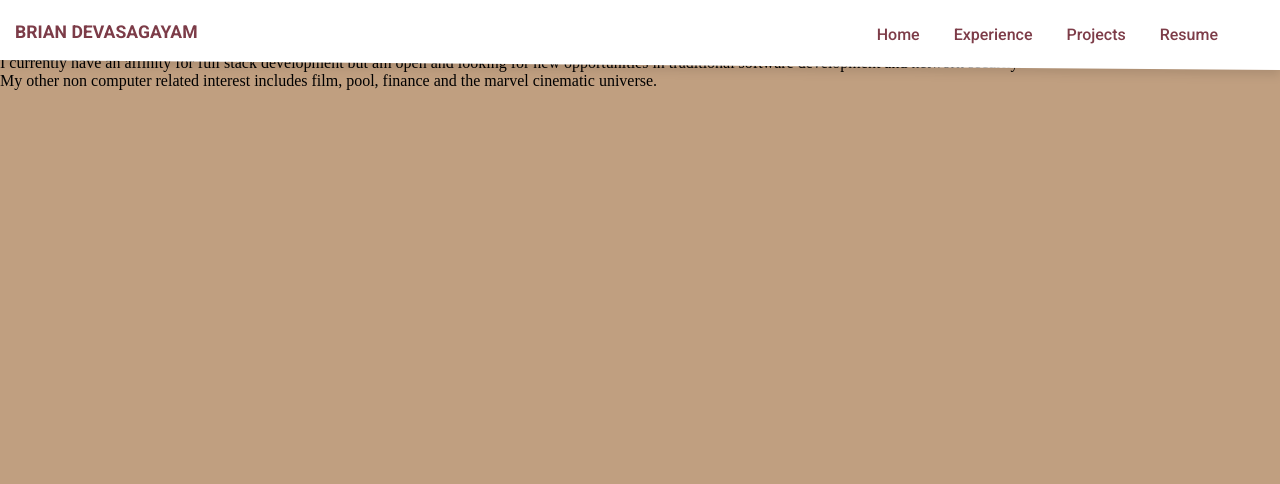
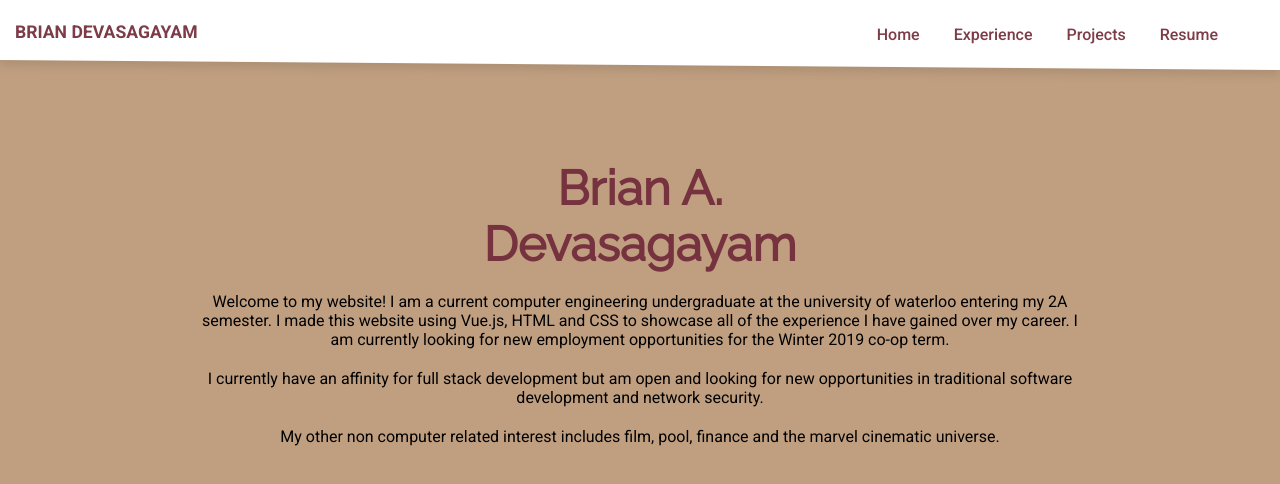
Before and after one commit to BrianDevasagayam/briandevasagayam.github.io, a Vue app: page / in a window 1280 px wide. Shown: the top 484 px of the page. Built offline with nearby package versions, Linux system fonts and the light colour scheme.

Commit message:
Change background to be on the body

```diff
--- a/src/components/Home.vue
+++ b/src/components/Home.vue
@@ -1,9 +1,12 @@
 <template>
   <div id="home">
-    <p>{{ welcome }}</p>
-    <p id="p1">{{ p1 }}</p>
-    <p id="p2">{{ p2 }}</p>
-    <p id="p3">{{ p3 }}</p>
+    <div id="innerHome">
+      <p id="fname" class="ft_heading">{{ fname }}</p>
+      <p id="lname" class="ft_heading">{{ lname }}</p>
+      <p id="p1" class="ft_body">{{ p1 }}</p>
+      <p id="p2" class="ft_body">{{ p2 }}</p>
+      <p id="p3" class="ft_body">{{ p3 }}</p>
+    </div>
   </div>
 </template>
 
@@ -12,7 +15,8 @@ export default {
   name: "Home",
   data() {
     return {
-      welcome: "Welcome to the Home page",
+      fname: "Brian A.",
+      lname: "Devasagayam",
       p1:
         "Welcome to my website! I am a current computer engineering undergraduate at the university of waterloo entering my 2A semester. I made this website using Vue.js, HTML and CSS to showcase all of the experience I have gained over my career. I am currently looking for new employment opportunities for the Winter 2019 co-op term.",
       p2:
@@ -25,12 +29,33 @@ export default {
 </script>
 
 <style>
-#home {
+body {
   background-color: #c09f80;
-  height: 100vh;
-  width: 100vw;
+}
+#innerHome {
   position: absolute;
-  top: 0;
-  z-index: -1;
+  top: 20%;
+  text-align: center;
+}
+.ft_body {
+  font-family: "Roboto";
+  font-weight: 400;
+}
+.ft_heading {
+  font-family: "Raleway";
+  font-weight: 700;
+  font-size: 2.5em;
+  color: #76323f;
+}
+#p1,
+#p2,
+#p3 {
+  margin: 20px 15%;
+}
+
+@media screen and (min-width: 768px) {
+  .ft_heading {
+    font-size: 3em;
+  }
 }
 </style>
```
